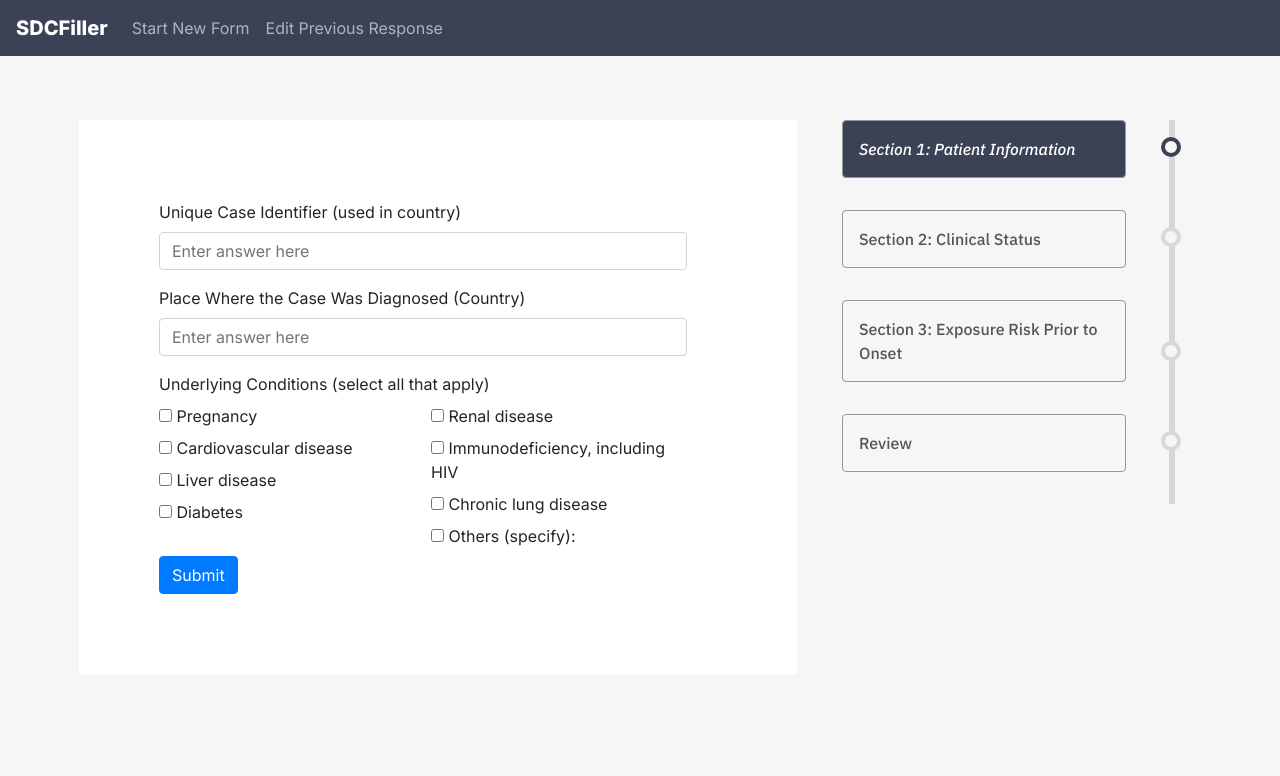
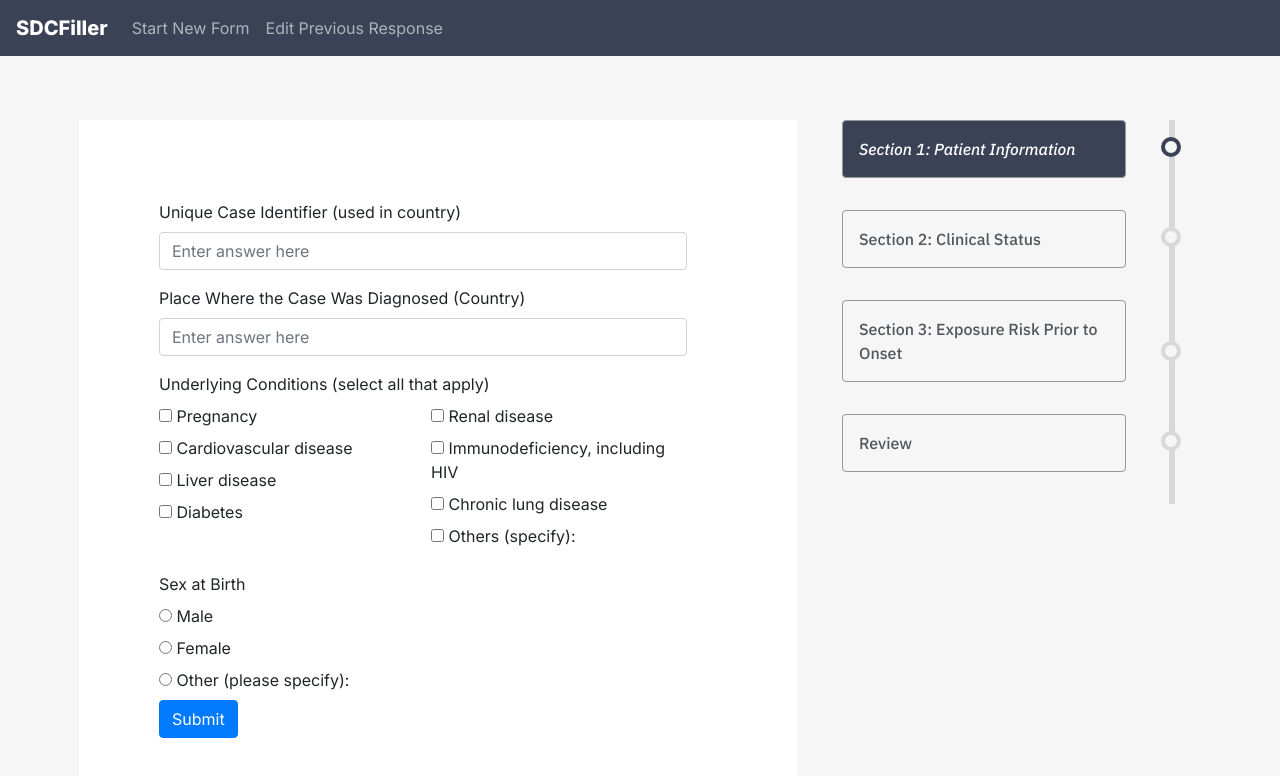
Before and after one commit to csc302-spring-2021/proj-DaBaby, a React (Create React App) app in the folder form-filler/: page / in a window 1280 px wide. Shown: the top 776 px of the page. Built offline with nearby package versions, Linux system fonts and the light colour scheme.

Commit message:
Dynamically rendering single choice questions

```diff
--- a/form-filler/src/components/Question.jsx
+++ b/form-filler/src/components/Question.jsx
@@ -22,7 +22,27 @@ class Question extends Component {
     switch (question.question_type) {
       // Single Choice Option
       case "single-choice":
-        return <h1>single-choice</h1>;
+        return (
+          <div>
+            <FormLabel>{question.question_text}</FormLabel>
+            <div>
+              {/* Dynamically rendering all options the question has */}
+              {question.options.map((option) => (
+                <div>
+                  <FormLabel>
+                    <Field
+                      name={question.question_text}
+                      component="input"
+                      type="radio"
+                      value={option.text}
+                    />{" "}
+                    {option.text}
+                  </FormLabel>
+                </div>
+              ))}
+            </div>
+          </div>
+        );
         break;
 
       // Multiple Choice Option
--- a/form-filler/src/components/SDCSection.jsx
+++ b/form-filler/src/components/SDCSection.jsx
@@ -56,6 +56,20 @@ class SDCSection extends React.Component {
           { text: "Others (specify): ", input_type: "string" },
         ],
       },
+      {
+        question_id: 35978,
+        question_type: "single-choice",
+        order: 72,
+        controller_id: null,
+        controller_answer: null,
+
+        question_text: "Sex at Birth",
+        options: [
+          { text: "Male" },
+          { text: "Female" },
+          { text: "Other (please specify):", input_type: "string" },
+        ],
+      },
     ],
   };
   onSubmit = async (values) => {
@@ -87,10 +101,7 @@ class SDCSection extends React.Component {
                 <form onSubmit={handleSubmit}>
                   {/* Where the questions will be rendered */}
                   {questions.map((question) => (
-                    <Question
-                      question={question}
-                      key={question.question_id}
-                    />
+                    <Question question={question} key={question.question_id} />
                   ))}
                   <Button
                     type="submit"
--- a/form-filler/src/components/SDCSection.scss
+++ b/form-filler/src/components/SDCSection.scss
@@ -8,4 +8,5 @@
 
 .checkbox {
   column-count: 2;
+  padding-bottom: 1rem;
 }
```
